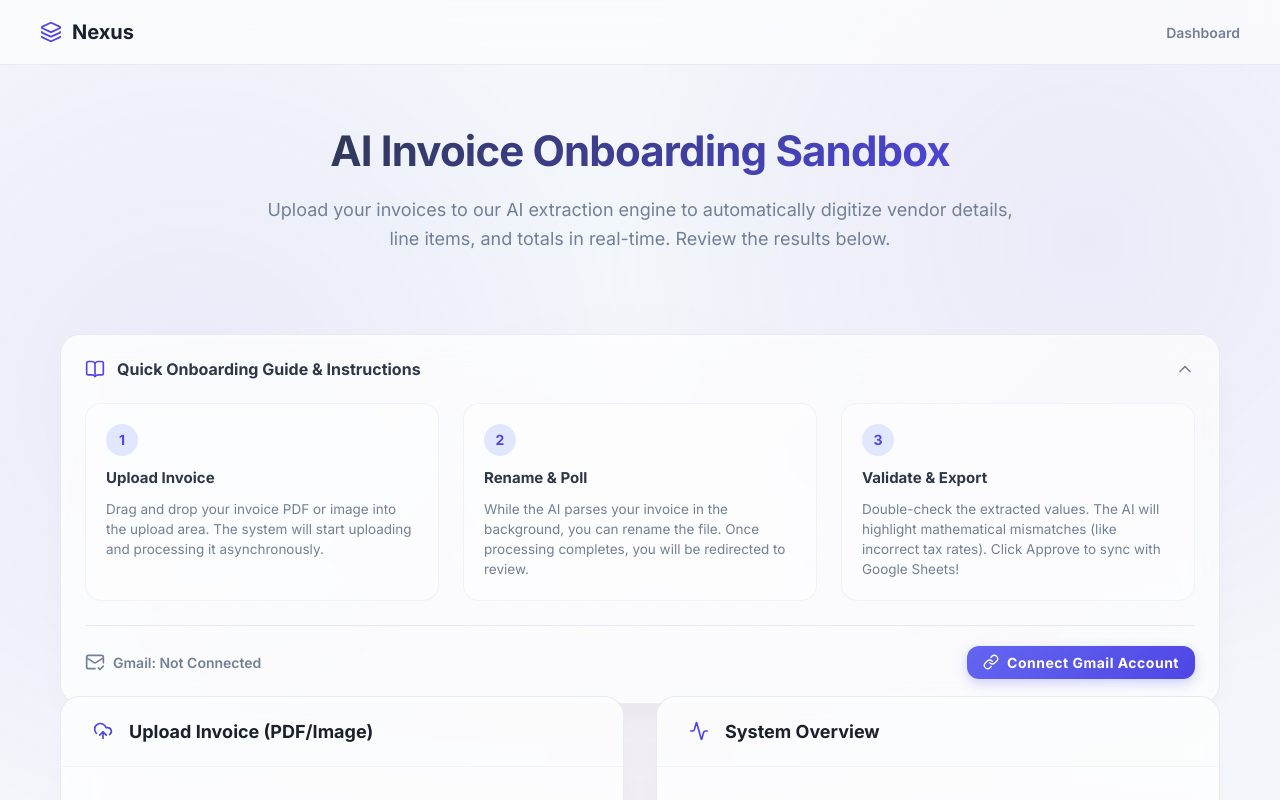
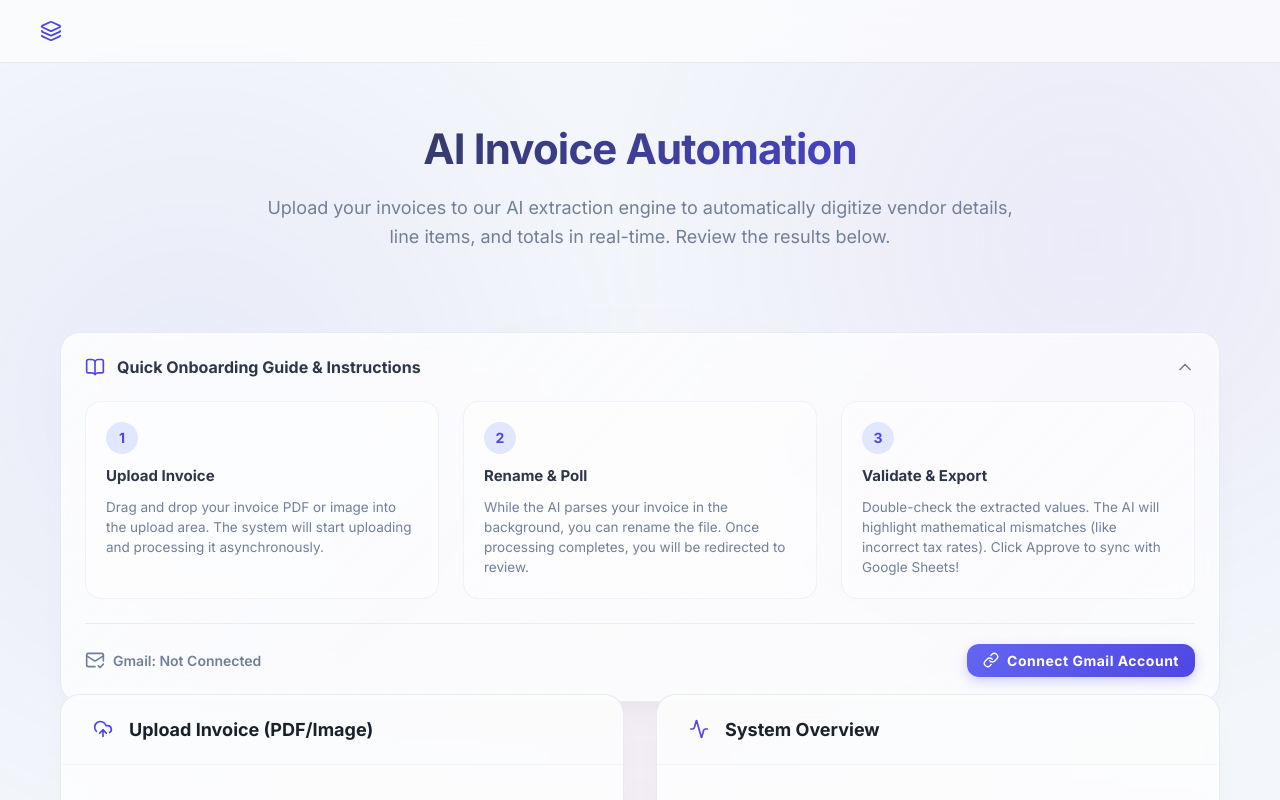
Before and after one commit to Chakshat-bali/invoice_automation, a React (Vite) app in the folder frontend/: page / in a window 1280 px wide. Shown: the top 800 px of the page. Built offline with nearby package versions, Linux system fonts and the light colour scheme; no server answers.

Commit message:
Removed unecessary UI elemetns

```diff
--- a/frontend/src/App.tsx
+++ b/frontend/src/App.tsx
@@ -30,12 +30,8 @@ function App() {
       }}>
         <Link to="/" style={{ fontSize: '20px', fontWeight: 700, color: 'var(--text-primary)', textDecoration: 'none', display: 'flex', alignItems: 'center', gap: '10px' }}>
           <Layers size={22} style={{ color: 'var(--accent)' }} />
-          <span>Nexus</span>
         </Link>
         <div style={{ display: 'flex', gap: '24px', alignItems: 'center' }}>
-          <Link to="/" style={{ textDecoration: 'none', color: 'var(--text-secondary)', fontWeight: 600, fontSize: '14px', transition: 'color 0.2s' }}>
-            Dashboard
-          </Link>
           {sheetUrl && (
             <a
               href={sheetUrl}
--- a/frontend/src/pages/Dashboard.tsx
+++ b/frontend/src/pages/Dashboard.tsx
@@ -181,7 +181,7 @@ export default function Dashboard() {
     return (
         <div>
             <div className="hero">
-                <h1>AI Invoice Onboarding Sandbox</h1>
+                <h1>AI Invoice Automation</h1>
                 <p>Upload your invoices to our AI extraction engine to automatically digitize vendor details, line items, and totals in real-time. Review the results below.</p>
             </div>
 
```
